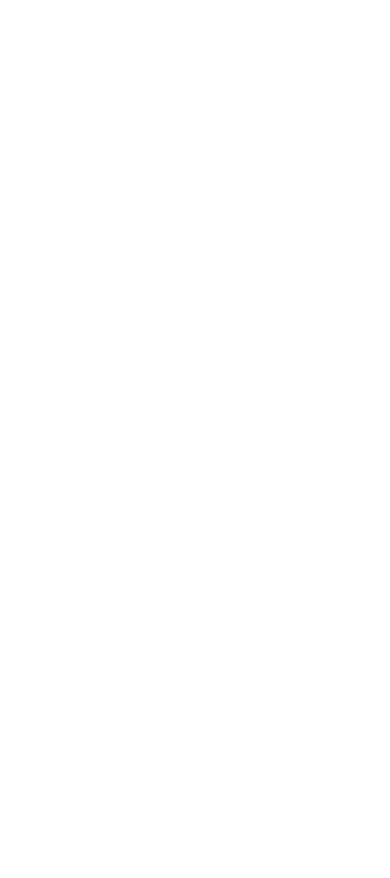
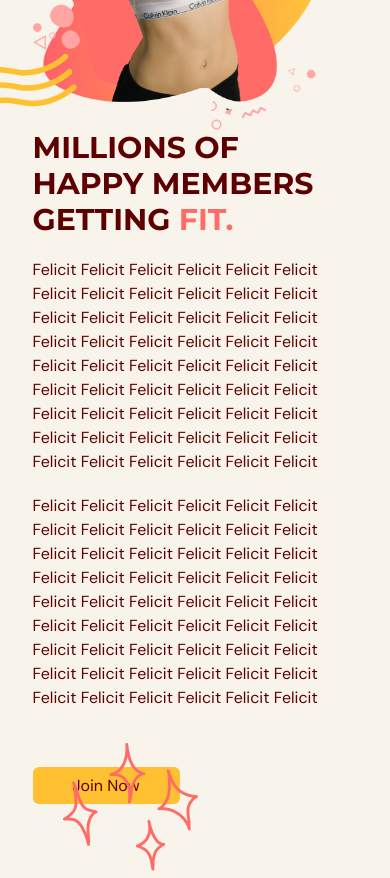
Before and after one commit to mbuimbogo/Gym, a React (Vite) app: page / in a window 390 px wide. Shown: the part 2600-3478 px from the top of the page. Before the commit the page ends 2379 px from the top, so only its background shows below. Built offline with nearby package versions, Linux system fonts and the light colour scheme.

Commit message:
Add  responsive graphics, animation, desription to the benefits component

```diff
--- a/src/scenes/benefits/index.tsx
+++ b/src/scenes/benefits/index.tsx
@@ -1,3 +1,4 @@
+import ActionButton from "@/shared/ActionButton";
 import HText from "@/shared/HText";
 import { BenefitType, SelectedPage } from "@/shared/type";
 import {
@@ -6,6 +7,7 @@
   AcademicCapIcon,
 } from "@heroicons/react/24/solid";
 import { motion } from "framer-motion";
+import BenefitsPageGraphic from "@/assets/BenefitsPageGraphic.png";
 import Benefit from "./Benefit";
 
 const benefits: Array<BenefitType> = [
@@ -32,10 +34,9 @@
 const container = {
   hidden: {},
   visible: {
-    transition: { staggerChildren: 0.2 }
-  }
-
-}
+    transition: { staggerChildren: 0.2 },
+  },
+};
 
 type Props = {
   setSelectedPage: (value: SelectedPage) => void;
@@ -49,7 +50,8 @@
         onViewportEnter={() => setSelectedPage(SelectedPage.Benefits)}
       >
         {/* Header */}
-        <motion.div className="md:my-5 md:w-3/5"
+        <motion.div
+          className="md:my-5 md:w-3/5"
           initial="hidden"
           whileInView="visible"
           viewport={{ once: true, amount: 0.5 }}
@@ -68,7 +70,8 @@
         </motion.div>
 
         {/* Benefits */}
-        <motion.div className="mt-5 items-center justify-between gap-8 md:flex"
+        <motion.div
+          className="mt-5 items-center justify-between gap-8 md:flex"
           initial="hidden"
           whileInView="visible"
           viewport={{ once: true, amount: 0.5 }}
@@ -84,6 +87,79 @@
             />
           ))}
         </motion.div>
+
+        {/* Graphics and Description */}
+        <div className=" mt-16 items-center justify-between gap-20 md:mt-28 md:flex">
+          {/* Graphic */}
+          <img
+            src={BenefitsPageGraphic}
+            alt="benefits-page-graphic"
+            className="mx-auto"
+          />
+
+          {/* Description */}
+          <div className="">
+            {/* Title */}
+            <div className="relative">
+              <div className="before:absolute before:-left-20 before:-top-20 before:z-[1] before:content-abstractwaves">
+                <motion.div
+                  initial="hidden"
+                  whileInView="visible"
+                  viewport={{ once: true, amount: 0.5 }}
+                  transition={{ duration: 0.5 }}
+                  variants={{
+                    hidden: { opacity: 0, x: 50 },
+                    visible: { opacity: 1, x: 0 },
+                  }}
+                >
+                  <HText>
+                    MILLIONS OF HAPPY MEMBERS GETTING{" "}
+                    <span className="text-primary-500">FIT.</span>
+                  </HText>
+                </motion.div>
+              </div>
+            </div>
+            {/* Description */}
+            <motion.div
+              initial="hidden"
+              whileInView="visible"
+              viewport={{ once: true, amount: 0.5 }}
+              transition={{ delay: 0.2, duration: 0.5 }}
+              variants={{
+                hidden: { opacity: 0, x: -50 },
+                visible: { opacity: 1, x: 0 },
+              }}
+            >
+              <p className="my-5">
+                Felicit Felicit Felicit Felicit Felicit Felicit Felicit Felicit
+                Felicit Felicit Felicit Felicit Felicit Felicit Felicit Felicit
+                Felicit Felicit Felicit Felicit Felicit Felicit Felicit Felicit
+                Felicit Felicit Felicit Felicit Felicit Felicit Felicit Felicit
+                Felicit Felicit Felicit Felicit Felicit Felicit Felicit Felicit
+                Felicit Felicit Felicit Felicit Felicit Felicit Felicit Felicit
+                Felicit Felicit Felicit Felicit Felicit Felicit
+              </p>
+              <p className="mb-5">
+                Felicit Felicit Felicit Felicit Felicit Felicit Felicit Felicit
+                Felicit Felicit Felicit Felicit Felicit Felicit Felicit Felicit
+                Felicit Felicit Felicit Felicit Felicit Felicit Felicit Felicit
+                Felicit Felicit Felicit Felicit Felicit Felicit Felicit Felicit
+                Felicit Felicit Felicit Felicit Felicit Felicit Felicit Felicit
+                Felicit Felicit Felicit Felicit Felicit Felicit Felicit Felicit
+                Felicit Felicit Felicit Felicit Felicit Felicit
+              </p>
+            </motion.div>
+
+            {/* Button */}
+            <div className="relative mt-16">
+              <div className="before:-z[-1] before:absolute before:-bottom-20 before:right-40 before:content-sparkles">
+                <ActionButton setSelectedPage={setSelectedPage}>
+                  Join Now
+                </ActionButton>
+              </div>
+            </div>
+          </div>
+        </div>
       </motion.div>
     </section>
   );
```
Lines whose indentation alone changed are shown as unchanged.
